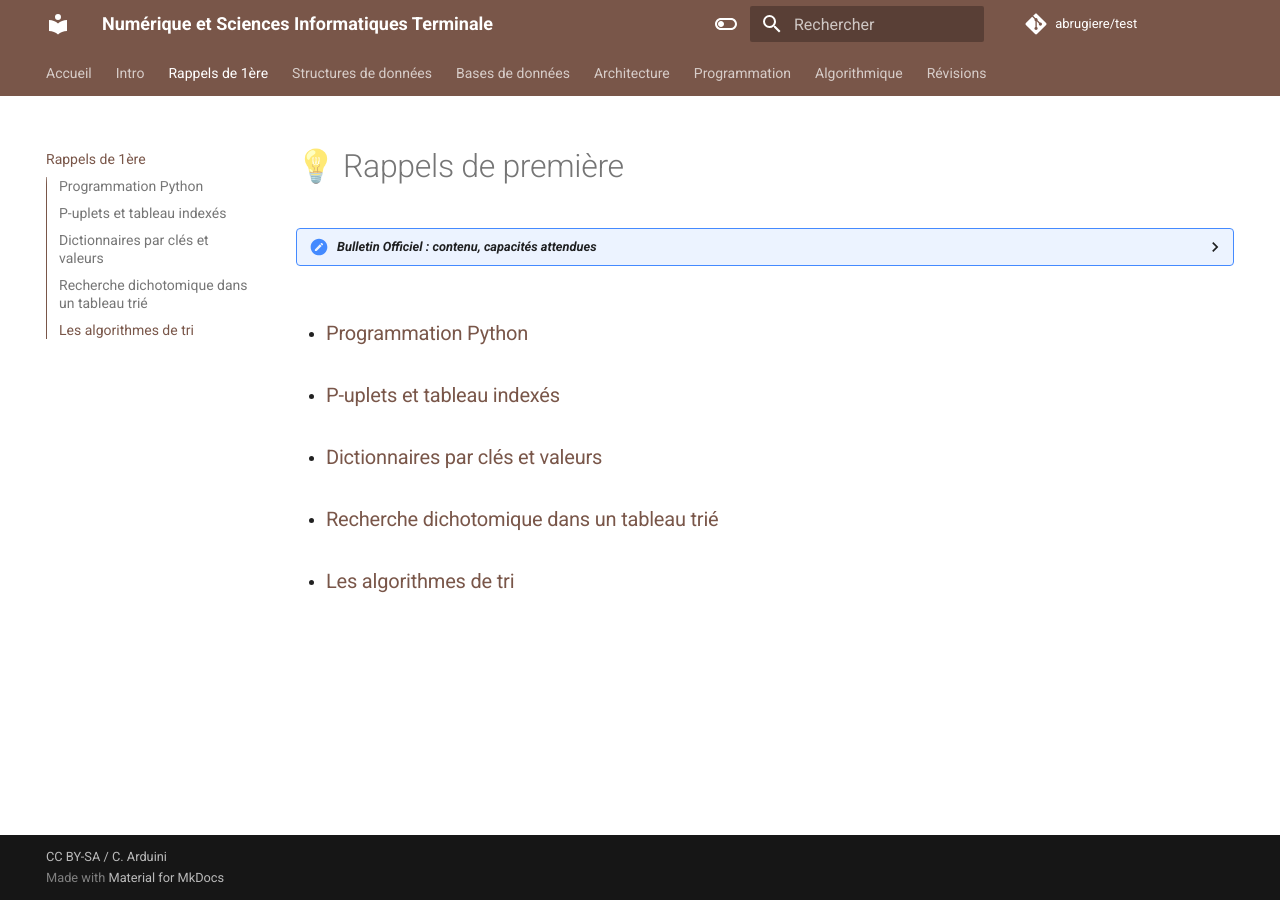
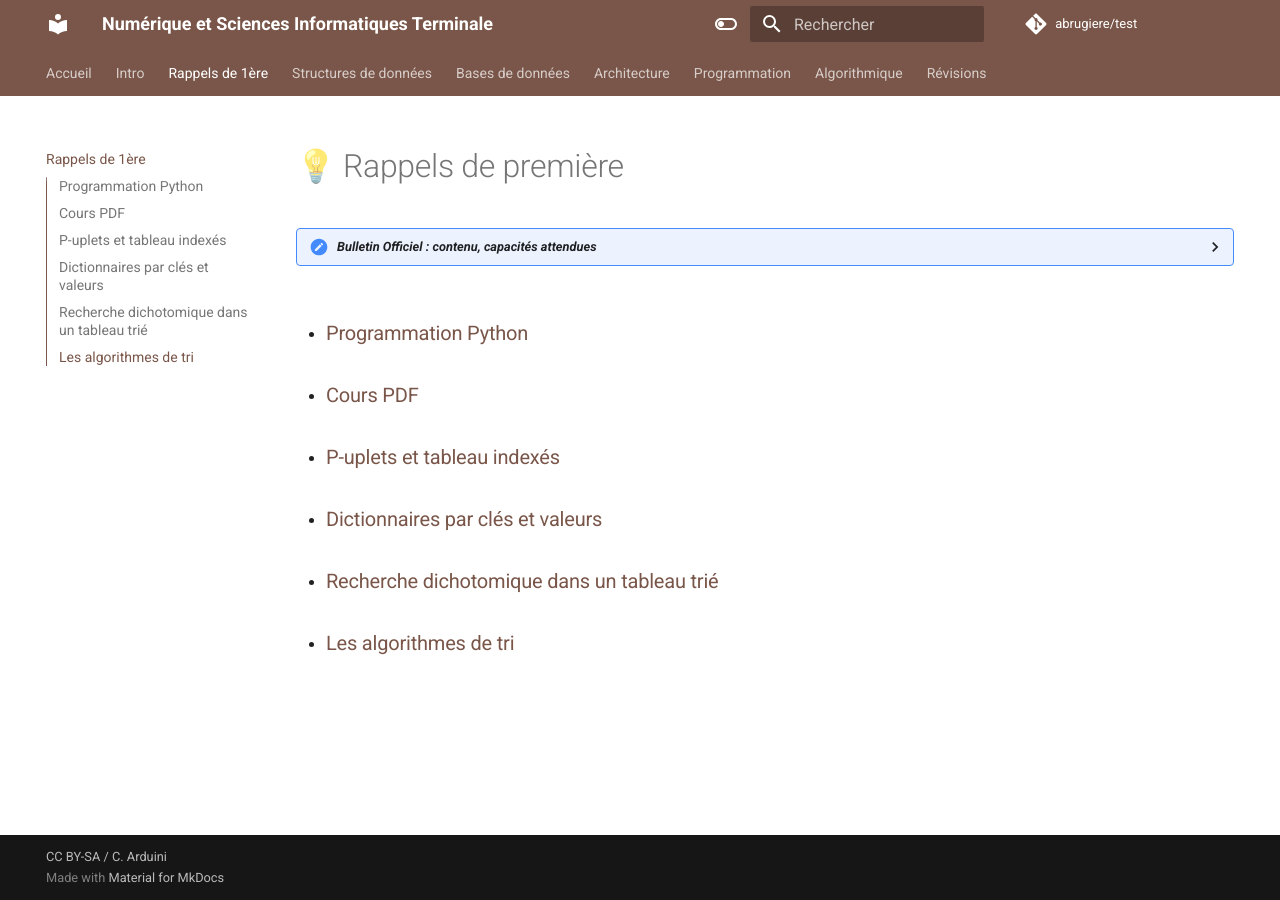
Before and after one commit to abrugiere/test, an MkDocs documentation site: the page built from docs/0.1.PREM.md, in a window 1280 px wide. Built offline with MkDocs 1.6.1 and Material for MkDocs 9.7.7, drawn with Linux system fonts in a browser that asks for light colours; comment, search, counter and statistics services are not loaded.

Commit message:
Update 0.1.PREM.md

```diff
--- a/docs/0.1.PREM.md
+++ b/docs/0.1.PREM.md
@@ -20,6 +20,8 @@ Dans ce chapitre nous allons revoir certains cours de classe de première pour p
 </details>
 
 - ### [Programmation Python](https://notebook.basthon.fr/?from=https://raw.githubusercontent.com/abrugiere/tnsi/main/_res/0.2_python.ipynb){:target="_blank"}
+
+- ### <a href="./cours/3.1.tuples.pdf" target="_blank">Cours PDF</a>
 
 - ### [P-uplets et tableau indexés](https://notebook.basthon.fr/?from=https://raw.githubusercontent.com/abrugiere/tnsi/main/_res/0.3_tuples_listes.ipynb){:target="_blank"}
 
```
